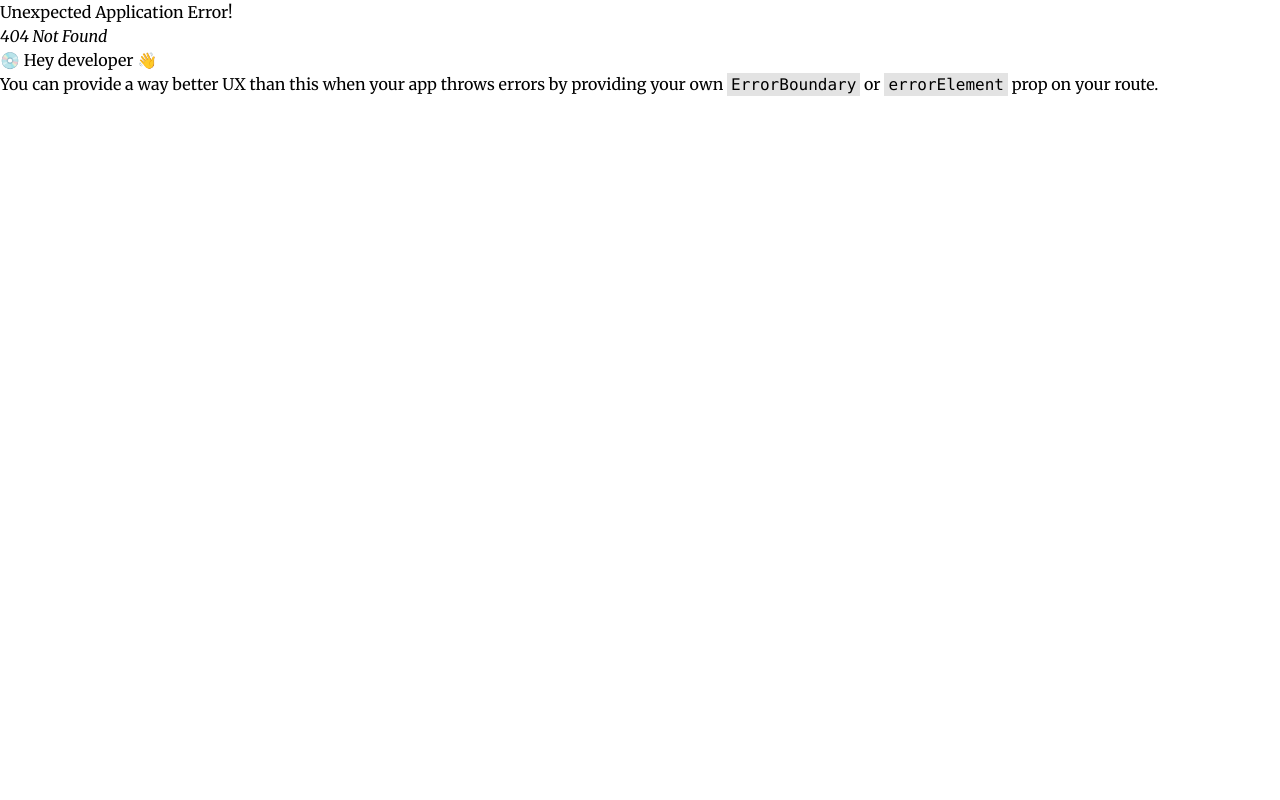
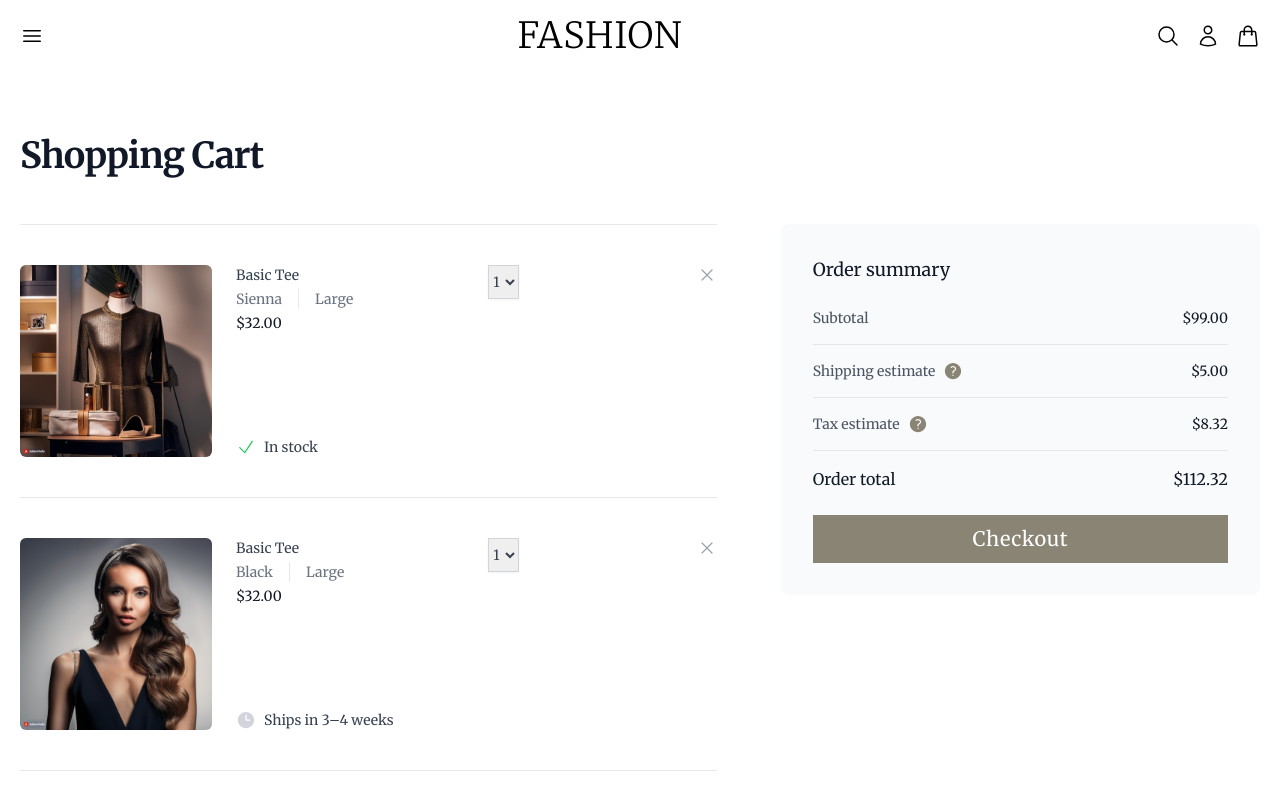
Before and after one commit to richardBoyer917/Fashion-eCommerce-Shop-in-React, a React (Vite) app: page /cart in a window 1280 px wide. Before the commit this address had no page. Shown: the top 800 px of the page. Built offline with nearby package versions, Linux system fonts and the light colour scheme.

Commit message:
cart page responive frontend completed

```diff
--- a/src/App.tsx
+++ b/src/App.tsx
@@ -1,5 +1,6 @@
 import { RouterProvider, createBrowserRouter } from "react-router-dom";
 import {
+  Cart,
   HomeLayout,
   Landing,
   Shop,
@@ -22,6 +23,10 @@ const router = createBrowserRouter([
       {
         path: "product/:id",
         element: <SingleProduct />,
+      },
+      {
+        path: "cart",
+        element: <Cart />,
       }
     ],
   },
--- a/src/components/Header.tsx
+++ b/src/components/Header.tsx
@@ -4,18 +4,24 @@ import { HiOutlineMagnifyingGlass } from "react-icons/hi2";
 import { HiOutlineShoppingBag } from "react-icons/hi2";
 import { Link } from "react-router-dom";
 
-
 const Header = () => {
   return (
     <header className="max-w-screen-2xl flex justify-between items-center py-4 px-5 text-black mx-auto max-sm:px-5 max-[400px]:px-3">
       <HiBars3 className="text-2xl max-sm:text-xl" />
-      <Link to="/" className="text-4xl font-light tracking-[1.08px] max-sm:text-3xl max-[400px]:text-2xl">FASHION</Link>
+      <Link
+        to="/"
+        className="text-4xl font-light tracking-[1.08px] max-sm:text-3xl max-[400px]:text-2xl"
+      >
+        FASHION
+      </Link>
       <div className="flex gap-4 items-center max-sm:gap-2">
         <HiOutlineMagnifyingGlass className="text-2xl max-sm:text-xl" />
         <HiOutlineUser className="text-2xl max-sm:text-xl" />
-        <HiOutlineShoppingBag className="text-2xl max-sm:text-xl" />
+        <Link to="/cart">
+          <HiOutlineShoppingBag className="text-2xl max-sm:text-xl" />
+        </Link>
       </div>
     </header>
-  )
-}
-export default Header
+  );
+};
+export default Header;
--- /dev/null
+++ b/src/pages/Cart.tsx
@@ -0,0 +1,173 @@
+// import { CheckIcon, ClockIcon, QuestionMarkCircleIcon, XMarkIcon } from '@heroicons/react/20/solid'
+import { HiCheck as CheckIcon, HiClock as ClockIcon, HiXMark as XMarkIcon, HiQuestionMarkCircle as QuestionMarkCircleIcon } from 'react-icons/hi2'
+import { Button } from '../components'
+const products = [
+  {
+    id: 1,
+    name: 'Basic Tee',
+    href: '#',
+    price: '$32.00',
+    color: 'Sienna',
+    inStock: true,
+    size: 'Large',
+    imageSrc: '/src/assets/product image 1.jpg',
+    imageAlt: "Front of men's Basic Tee in sienna.",
+  },
+  {
+    id: 2,
+    name: 'Basic Tee',
+    href: '#',
+    price: '$32.00',
+    color: 'Black',
+    inStock: false,
+    leadTime: '3–4 weeks',
+    size: 'Large',
+    imageSrc: '/src/assets/product image 2.jpg',
+    imageAlt: "Front of men's Basic Tee in black.",
+  },
+  {
+    id: 3,
+    name: 'Nomad Tumbler',
+    href: '#',
+    price: '$35.00',
+    color: 'White',
+    inStock: true,
+    imageSrc: '/src/assets/product image 3.jpg',
+    imageAlt: 'Insulated bottle with white base and black snap lid.',
+  },
+]
+
+const Cart = () => {
+  return (
+    <div className="bg-white mx-auto max-w-screen-2xl px-5 max-[400px]:px-3">
+    <div className="pb-24 pt-16">
+      <h1 className="text-3xl font-bold tracking-tight text-gray-900 sm:text-4xl">Shopping Cart</h1>
+      <form className="mt-12 lg:grid lg:grid-cols-12 lg:items-start lg:gap-x-12 xl:gap-x-16">
+        <section aria-labelledby="cart-heading" className="lg:col-span-7">
+          <h2 id="cart-heading" className="sr-only">
+            Items in your shopping cart
+          </h2>
+
+          <ul role="list" className="divide-y divide-gray-200 border-b border-t border-gray-200">
+            {products.map((product, productIdx) => (
+              <li key={product.id} className="flex py-6 sm:py-10">
+                <div className="flex-shrink-0">
+                  <img
+                    src={product.imageSrc}
+                    alt={product.imageAlt}
+                    className="h-24 w-24 rounded-md object-cover object-center sm:h-48 sm:w-48"
+                  />
+                </div>
+
+                <div className="ml-4 flex flex-1 flex-col justify-between sm:ml-6">
+                  <div className="relative pr-9 sm:grid sm:grid-cols-2 sm:gap-x-6 sm:pr-0">
+                    <div>
+                      <div className="flex justify-between">
+                        <h3 className="text-sm">
+                          <a href={product.href} className="font-medium text-gray-700 hover:text-gray-800">
+                            {product.name}
+                          </a>
+                        </h3>
+                      </div>
+                      <div className="mt-1 flex text-sm">
+                        <p className="text-gray-500">{product.color}</p>
+                        {product.size ? (
+                          <p className="ml-4 border-l border-gray-200 pl-4 text-gray-500">{product.size}</p>
+                        ) : null}
+                      </div>
+                      <p className="mt-1 text-sm font-medium text-gray-900">{product.price}</p>
+                    </div>
+
+                    <div className="mt-4 sm:mt-0 sm:pr-9">
+                      <label htmlFor={`quantity-${productIdx}`} className="sr-only">
+                        Quantity, {product.name}
+                      </label>
+                      <select
+                        id={`quantity-${productIdx}`}
+                        name={`quantity-${productIdx}`}
+                        className="max-w-full border border-gray-300 py-1.5 text-left text-base font-medium leading-5 text-gray-700 shadow-sm focus:border-indigo-500 focus:outline-none focus:ring-1 focus:ring-indigo-500 sm:text-sm"
+                      >
+                        <option value={1}>1</option>
+                        <option value={2}>2</option>
+                        <option value={3}>3</option>
+                        <option value={4}>4</option>
+                        <option value={5}>5</option>
+                        <option value={6}>6</option>
+                        <option value={7}>7</option>
+                        <option value={8}>8</option>
+                      </select>
+
+                      <div className="absolute right-0 top-0">
+                        <button type="button" className="-m-2 inline-flex p-2 text-gray-400 hover:text-gray-500">
+                          <span className="sr-only">Remove</span>
+                          <XMarkIcon className="h-5 w-5" aria-hidden="true" />
+                        </button>
+                      </div>
+                    </div>
+                  </div>
+
+                  <p className="mt-4 flex space-x-2 text-sm text-gray-700">
+                    {product.inStock ? (
+                      <CheckIcon className="h-5 w-5 flex-shrink-0 text-green-500" aria-hidden="true" />
+                    ) : (
+                      <ClockIcon className="h-5 w-5 flex-shrink-0 text-gray-300" aria-hidden="true" />
+                    )}
+
+                    <span>{product.inStock ? 'In stock' : `Ships in ${product.leadTime}`}</span>
+                  </p>
+                </div>
+              </li>
+            ))}
+          </ul>
+        </section>
+
+        {/* Order summary */}
+        <section
+          aria-labelledby="summary-heading"
+          className="mt-16 rounded-lg bg-gray-50 px-4 py-6 sm:p-6 lg:col-span-5 lg:mt-0 lg:p-8"
+        >
+          <h2 id="summary-heading" className="text-lg font-medium text-gray-900">
+            Order summary
+          </h2>
+
+          <dl className="mt-6 space-y-4">
+            <div className="flex items-center justify-between">
+              <dt className="text-sm text-gray-600">Subtotal</dt>
+              <dd className="text-sm font-medium text-gray-900">$99.00</dd>
+            </div>
+            <div className="flex items-center justify-between border-t border-gray-200 pt-4">
+              <dt className="flex items-center text-sm text-gray-600">
+                <span>Shipping estimate</span>
+                <a href="#" className="ml-2 flex-shrink-0 text-gray-400 hover:text-gray-500">
+                  <span className="sr-only">Learn more about how shipping is calculated</span>
+                  <QuestionMarkCircleIcon className="h-5 w-5 text-secondaryBrown" aria-hidden="true" />
+                </a>
+              </dt>
+              <dd className="text-sm font-medium text-gray-900">$5.00</dd>
+            </div>
+            <div className="flex items-center justify-between border-t border-gray-200 pt-4">
+              <dt className="flex text-sm text-gray-600">
+                <span>Tax estimate</span>
+                <a href="#" className="ml-2 flex-shrink-0 text-gray-400 hover:text-gray-500">
+                  <span className="sr-only">Learn more about how tax is calculated</span>
+                  <QuestionMarkCircleIcon className="h-5 w-5 text-secondaryBrown" aria-hidden="true" />
+                </a>
+              </dt>
+              <dd className="text-sm font-medium text-gray-900">$8.32</dd>
+            </div>
+            <div className="flex items-center justify-between border-t border-gray-200 pt-4">
+              <dt className="text-base font-medium text-gray-900">Order total</dt>
+              <dd className="text-base font-medium text-gray-900">$112.32</dd>
+            </div>
+          </dl>
+
+          <div className="mt-6">
+            <Button text="Checkout" mode="brown" />
+          </div>
+        </section>
+      </form>
+    </div>
+  </div>
+  )
+}
+export default Cart
--- a/src/pages/index.ts
+++ b/src/pages/index.ts
@@ -2,3 +2,4 @@ export { default as HomeLayout } from "./HomeLayout";
 export { default as Landing } from "./Landing";
 export { default as Shop } from "./Shop";
 export { default as SingleProduct } from "./SingleProduct";
+export { default as Cart } from "./Cart";
--- a/tailwind.config.js
+++ b/tailwind.config.js
@@ -8,5 +8,5 @@ export default {
       },
     },
   },
-  plugins: [],
+  plugins: ["@tailwindcss/forms"],
 };
```
